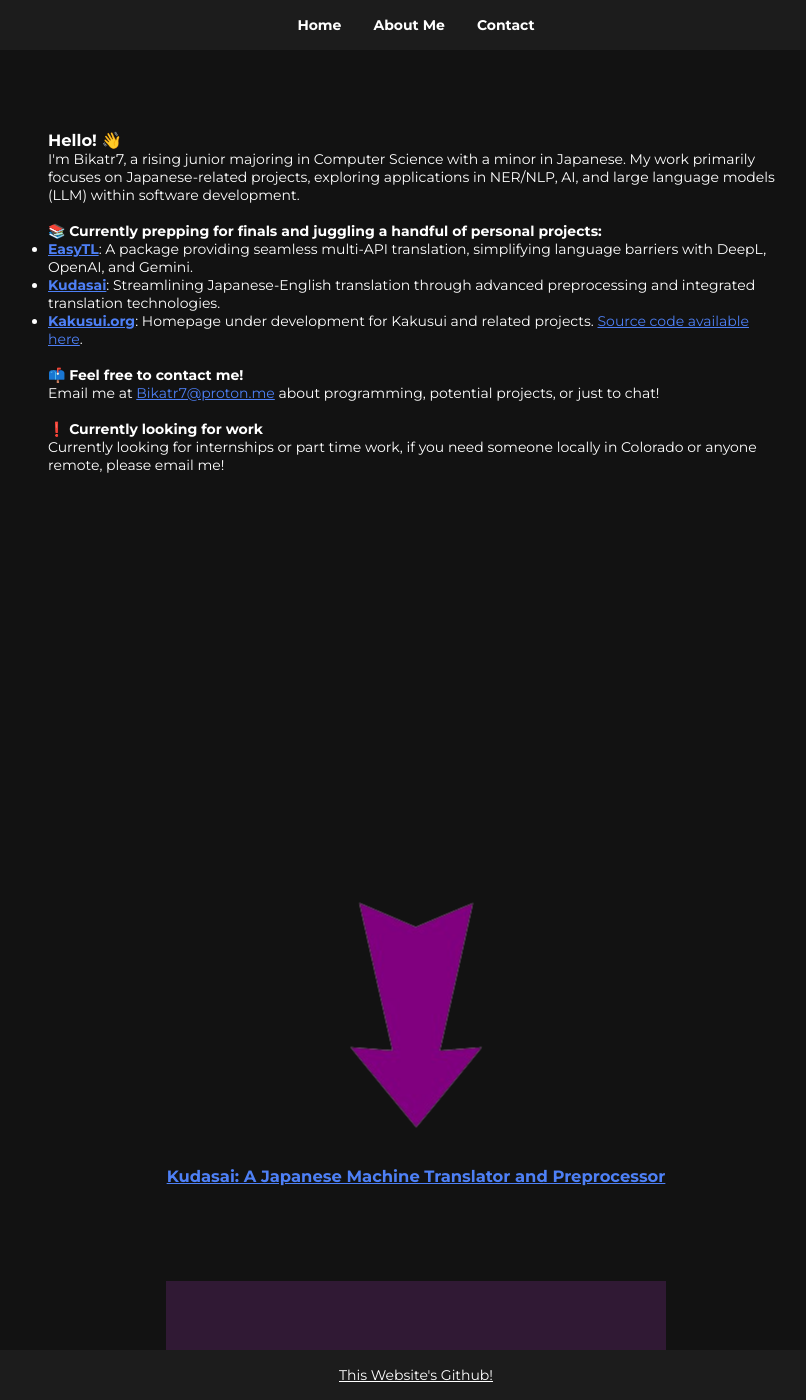
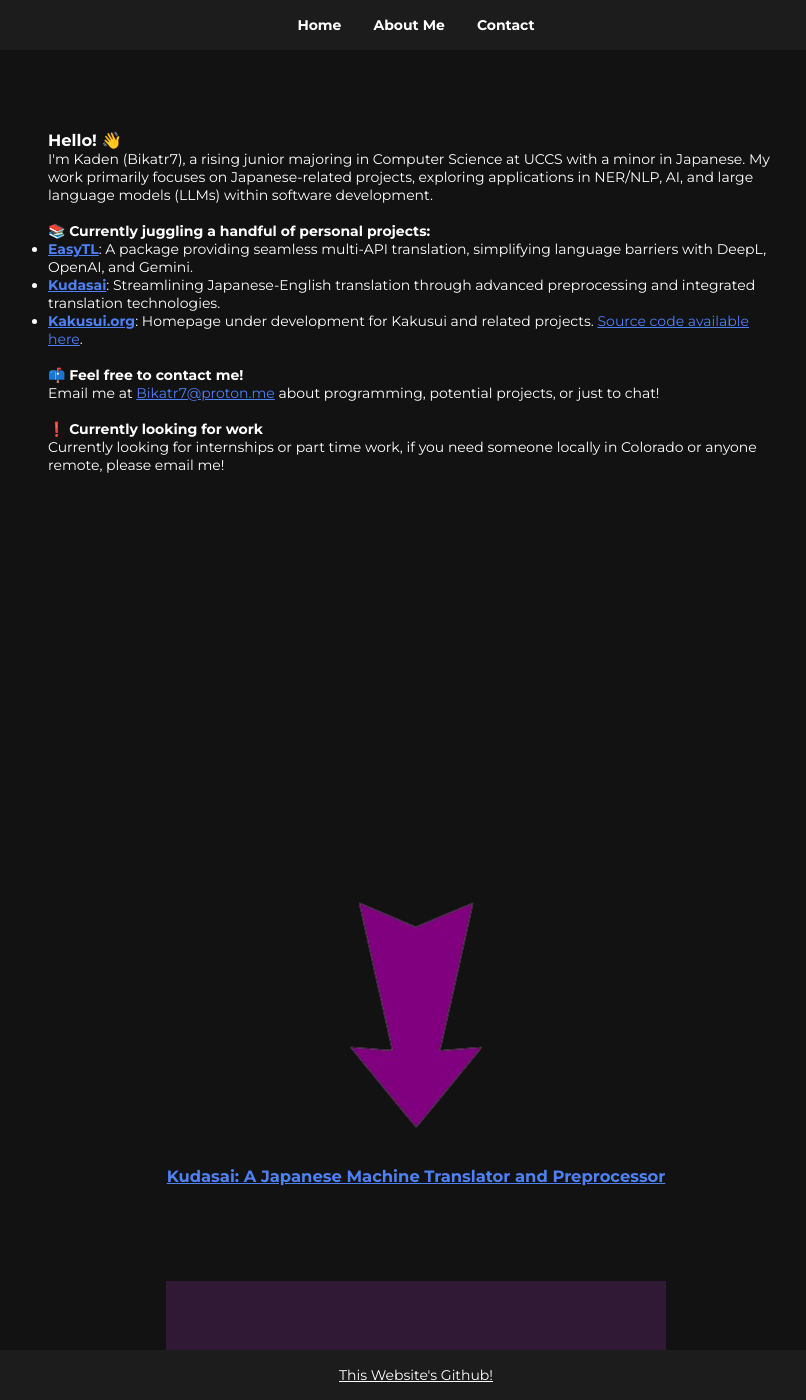
Before and after one commit to Bikatr7/bikatr7.github.io, a Jekyll site: the page built from index.html, in a window 1280 px wide and 1400 px high. Shown: the whole window, without its empty margins (224-1030 px from the left). Built offline with Jekyll 4.4.1, drawn with Linux system fonts in a browser that asks for light colours.

Commit message:
updated personal portfolio to use my real name

```diff
--- a/assets/css/style.css
+++ b/assets/css/style.css
@@ -107,7 +107,7 @@
 padding: 2rem;
 text-align: left;
 color: #ffffff;
-padding-bottom: 540px;
+padding-bottom: 560px;
 }
 
 .about-page h1 {
--- a/index.html
+++ b/index.html
@@ -6,8 +6,8 @@
 
 <div class="home-page">
   <h3>Hello! 👋</h3>
-  <p>I'm Bikatr7, a rising junior majoring in Computer Science with a minor in Japanese. My work primarily focuses on Japanese-related projects, exploring applications in NER/NLP, AI, and large language models (LLM) within software development.</p>
-  <p><br>📚 <strong>Currently prepping for finals and juggling a handful of personal projects:</strong></p>
+  <p>I'm Kaden (Bikatr7), a rising junior majoring in Computer Science at UCCS with a minor in Japanese. My work primarily focuses on Japanese-related projects, exploring applications in NER/NLP, AI, and large language models (LLMs) within software development.</p>
+  <p><br>📚 <strong>Currently juggling a handful of personal projects:</strong></p>
   <ul>
     <li><strong><a href="https://github.com/Bikatr7/EasyTL">EasyTL</a></strong>: A package providing seamless multi-API translation, simplifying language barriers with DeepL, OpenAI, and Gemini.</li>
     <li><strong><a href="https://github.com/Bikatr7/Kudasai">Kudasai</a></strong>: Streamlining Japanese-English translation through advanced preprocessing and integrated translation technologies.</li>
```
Also changed, not shown: about.html (+6 -3 lines), contact.html (+3 -4 lines).
